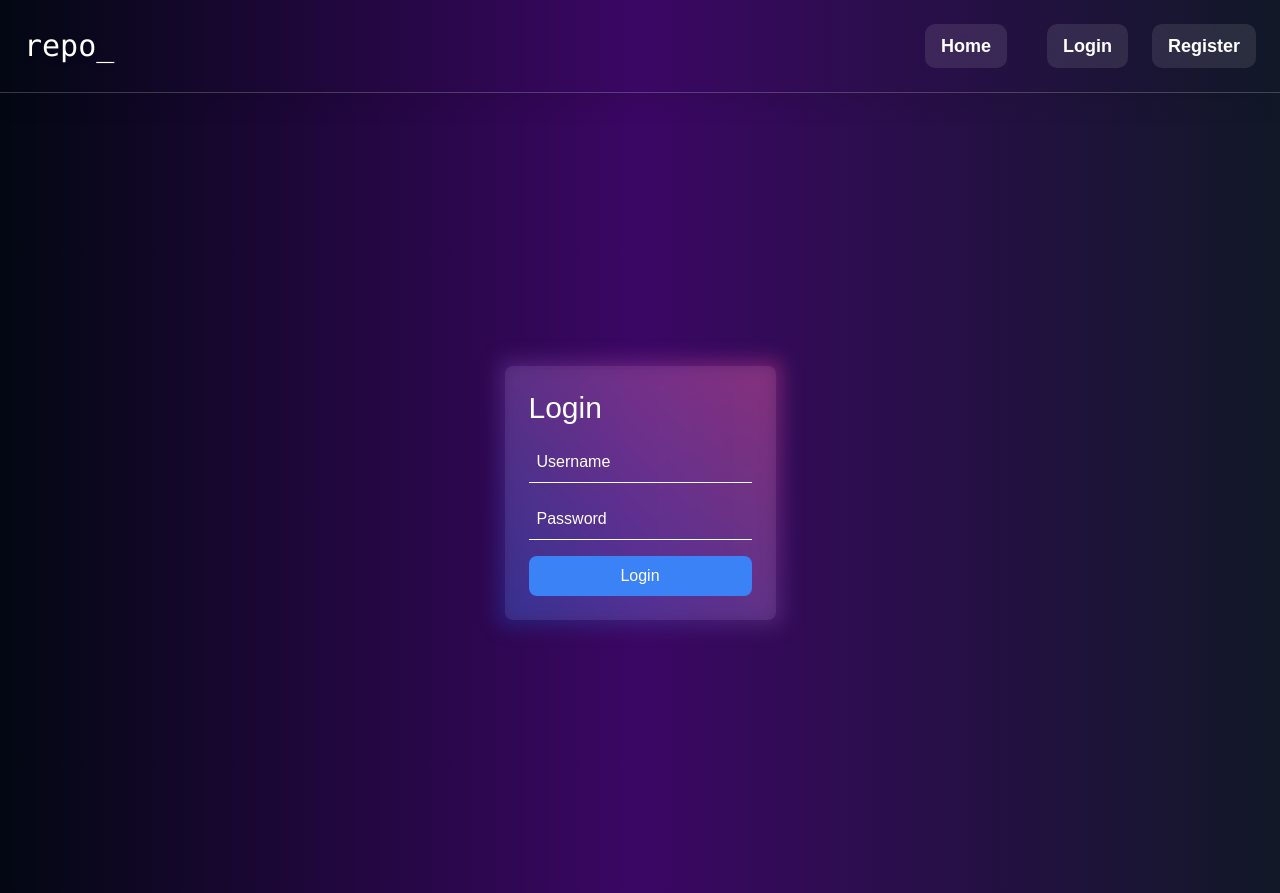
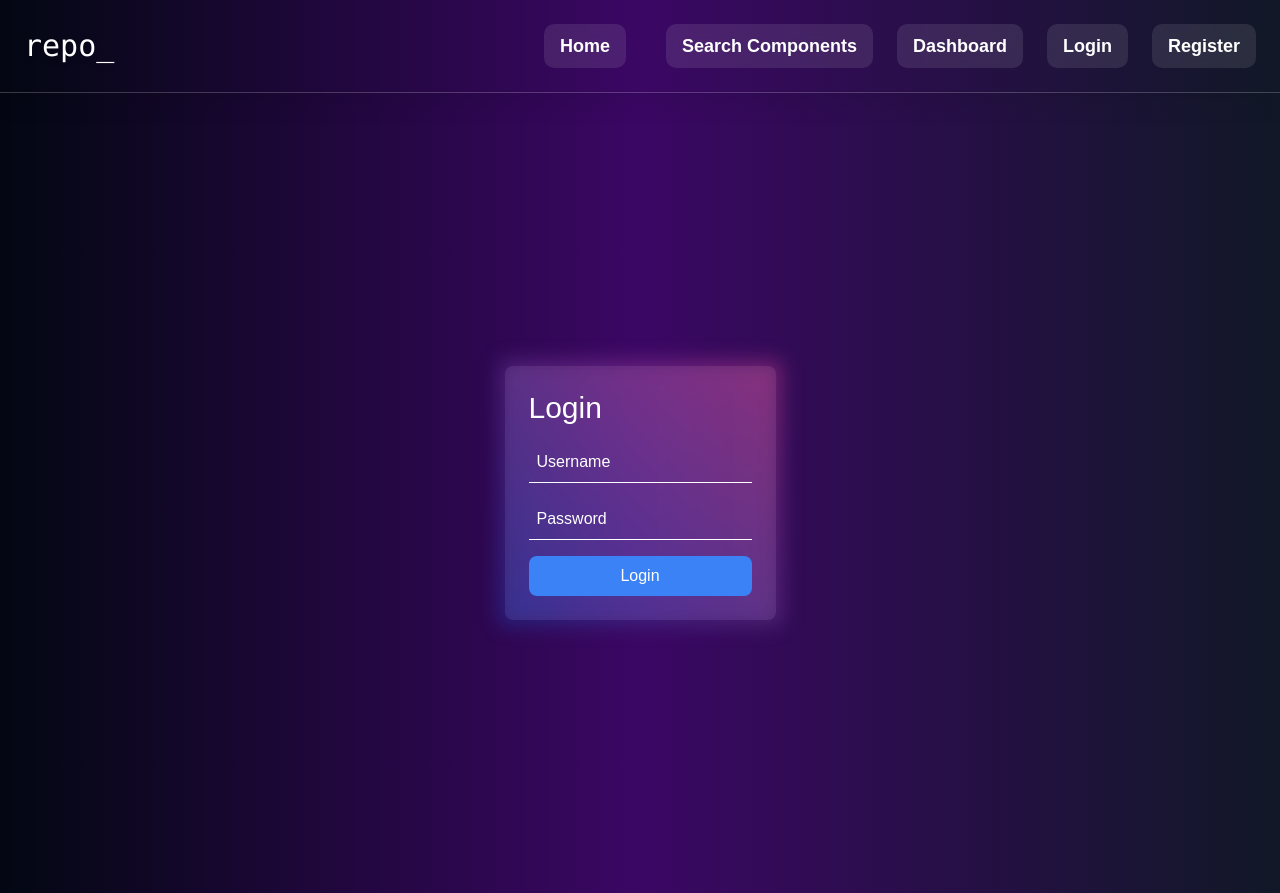
Before and after one commit to Abhishekbhakari/Organizational-Component-Repository, a React (Vite) app in the folder frontend/: page /login in a window 1280 px wide. Built offline with nearby package versions, Linux system fonts and the light colour scheme.

Commit message:
updated ui

```diff
--- a/frontend/src/components/AdminDashboard.jsx
+++ b/frontend/src/components/AdminDashboard.jsx
@@ -2,6 +2,7 @@ import React, { useState, useEffect } from 'react';
 import { addComponent, getComponentsDashboard, modifyComponent, deleteComponent } from '../services/componentService';
 import { getAllUsers } from '../services/adminService';
 import { useNavigate } from 'react-router-dom';
+import {FaUsers} from "react-icons/fa";
 import axios from 'axios';
 import { getCurrentUser } from '../services/authService';
 import { addNotification } from '../utils/notifications';
@@ -242,12 +243,14 @@ const AdminDashboard = () => {
           <div className="w-full md:w-1/2">
             <Pie data={pieChartData} />
             <span data={pieChartData} >{fetchUsers.length}</span>
+            <FaUsers className="text-yellow-500 text-5xl"/>
           </div>
           <div className="w-full md:w-1/2">
             <Bar data={barChartData} />
           </div>
         </div>
       </div>
+      <span>Create Components</span>
       <form className="mb-4 w-full max-w-lg glass-form" onSubmit={handleAddComponent}>
         <input
           type="text"
@@ -278,7 +281,7 @@ const AdminDashboard = () => {
           placeholder="Tags"
           className="w-full p-2 mb-2 glass-input"
           name="tags"
-          value={componentData.tags.join(', ')}
+          value={componentData.tags.join(',')}
           onChange={(e) =>
             setComponentData({ ...componentData, tags: e.target.value.split(',') })
           }
@@ -322,7 +325,8 @@ const AdminDashboard = () => {
           Add Component
         </button>
       </form>
-      <div className="w-full max-w-lg mb-8">
+      <div className="w-full max-w-4xl mb-8">
+        <span>Components</span>
   <table className="w-full mb-4 glass-card">
     <thead>
       <tr>
@@ -370,7 +374,7 @@ const AdminDashboard = () => {
               }
             />
           </td>
-          <td className="p-2">
+          <td className="p-2 ">
             <button
               className="w-full p-2 mb-2 text-white rounded-lg glass-button"
               onClick={() => handleModifyComponent(component._id, component)}
--- a/frontend/src/components/Navbar.jsx
+++ b/frontend/src/components/Navbar.jsx
@@ -16,6 +16,8 @@ const Navbar = ({ isAuth, setAuth }) => {
       </div>
       <div className=" flex crazy-navbar-links space-x-6">
         <Link to="/" className="crazy-link">Home</Link>
+        <Link to="/search" className="crazy-link">Search Components </Link>
+        <Link to="/admin" className="crazy-link">Dashboard</Link>
         {!isAuth ? (
           <>
             <Link to="/login" className="crazy-link">Login</Link>
--- a/frontend/src/components/SearchPage.jsx
+++ b/frontend/src/components/SearchPage.jsx
@@ -70,7 +70,6 @@ const SearchPage = () => {
                   {component.name}
                 </Link>
               </td>
-              {/* <td className="p-2">{component.name}</td> */}
               <td className="p-2">{component.use}</td>
               <td className="p-2">{component.technologies}</td>
               <td className="p-2">{component.tags.join(', ')}</td>
```
